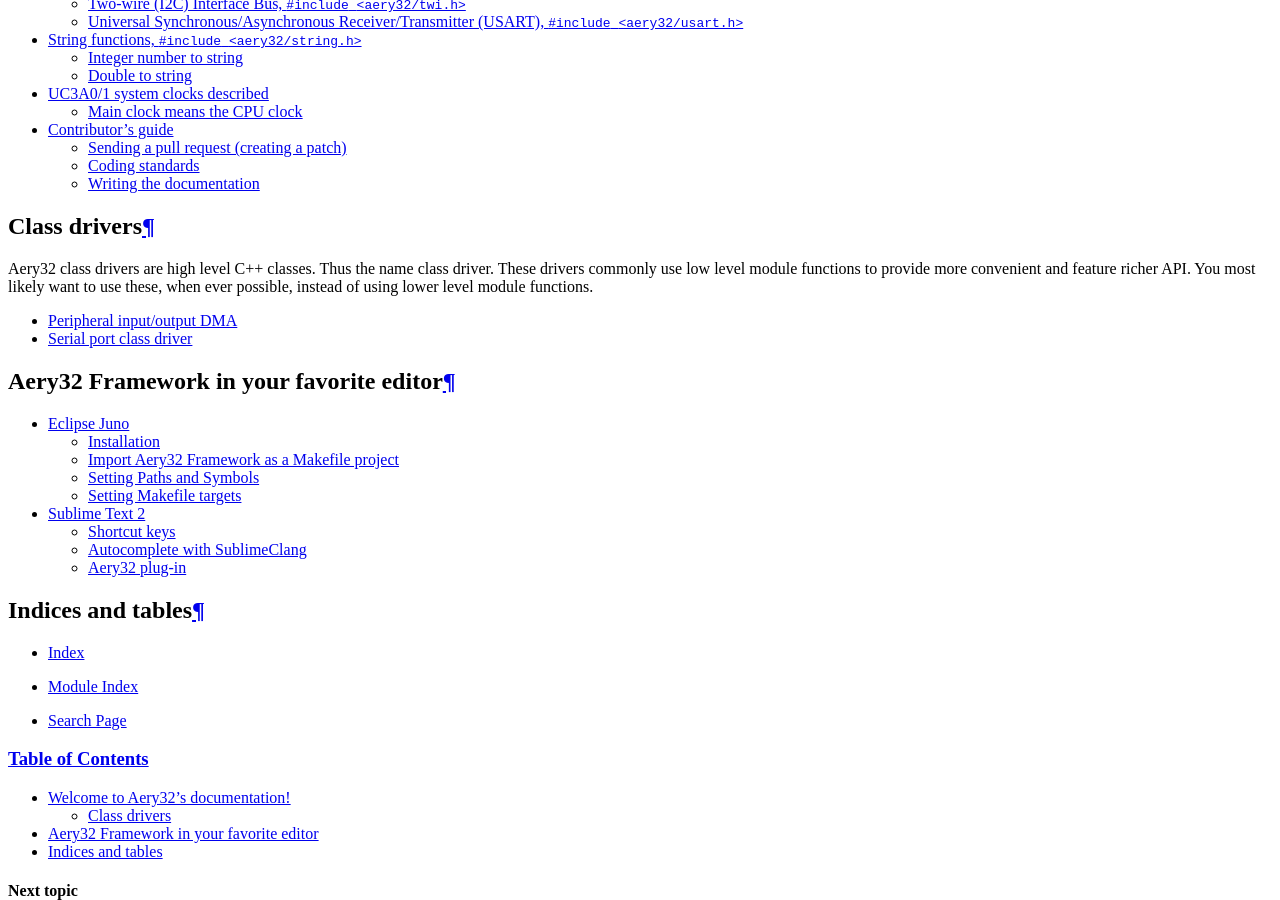
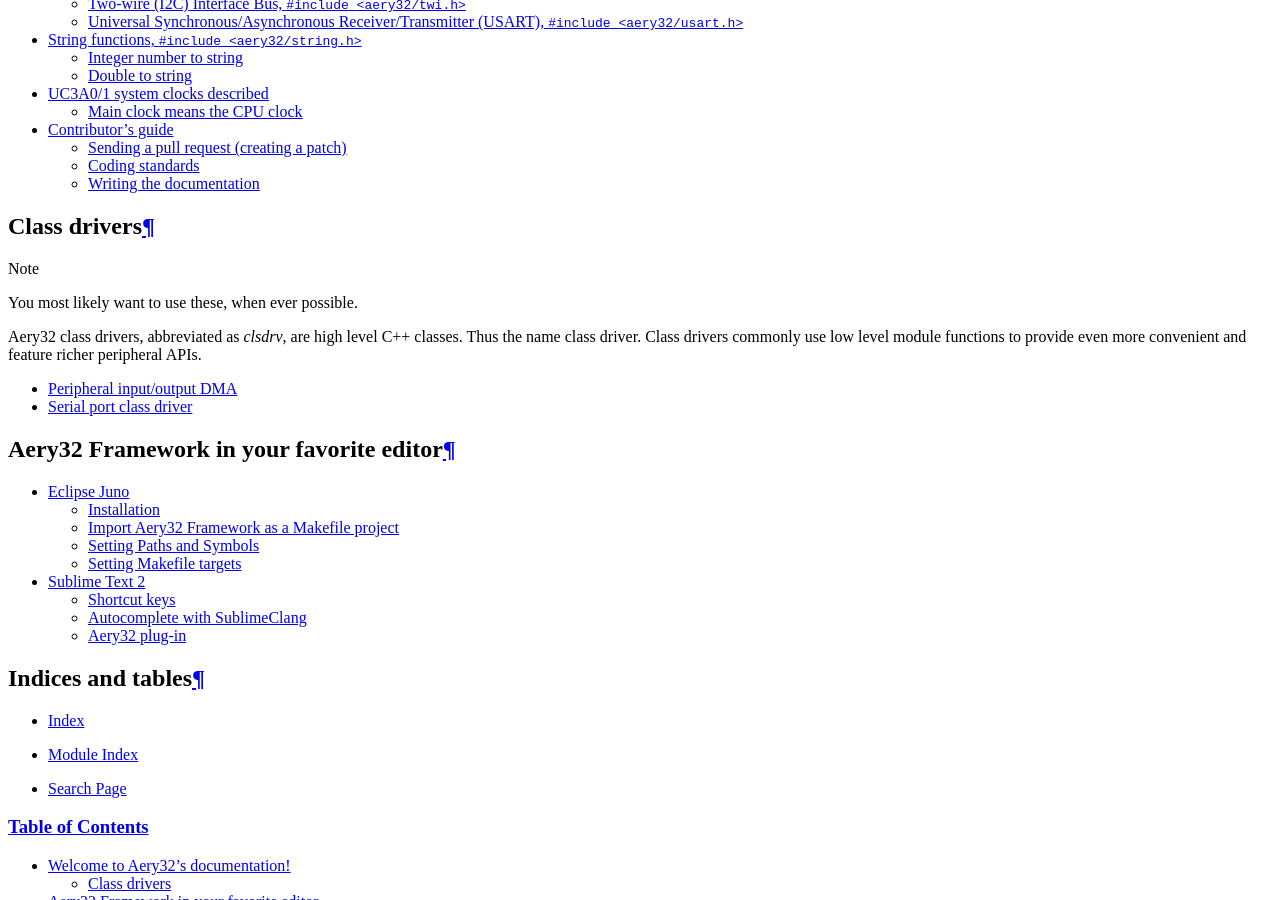
Before and after one commit to aery32/aery32-refguide, a Sphinx documentation site: the page built from source/index.rst, in a window 1280 px wide and 900 px high, scrolled down 707 px. Built offline with Sphinx 7.4.7, drawn with Linux system fonts in a browser that asks for light colours.

Commit message:
Update index.rst

```diff
--- a/source/index.rst
+++ b/source/index.rst
@@ -22,10 +22,13 @@
 Class drivers
 -------------
 
-Aery32 class drivers are high level C++ classes. Thus the name class driver.
-These drivers commonly use low level module functions to provide more
-convenient and feature richer API. You most likely want to use these, when
-ever possible, instead of using lower level module functions.
+.. note::
+
+   You most likely want to use these, when ever possible.
+
+Aery32 class drivers, abbreviated as *clsdrv*, are high level C++ classes.
+Thus the name class driver. Class drivers commonly use low level module
+functions to provide even more convenient and feature richer peripheral APIs.
 
 .. toctree::
    :maxdepth: 1
```
